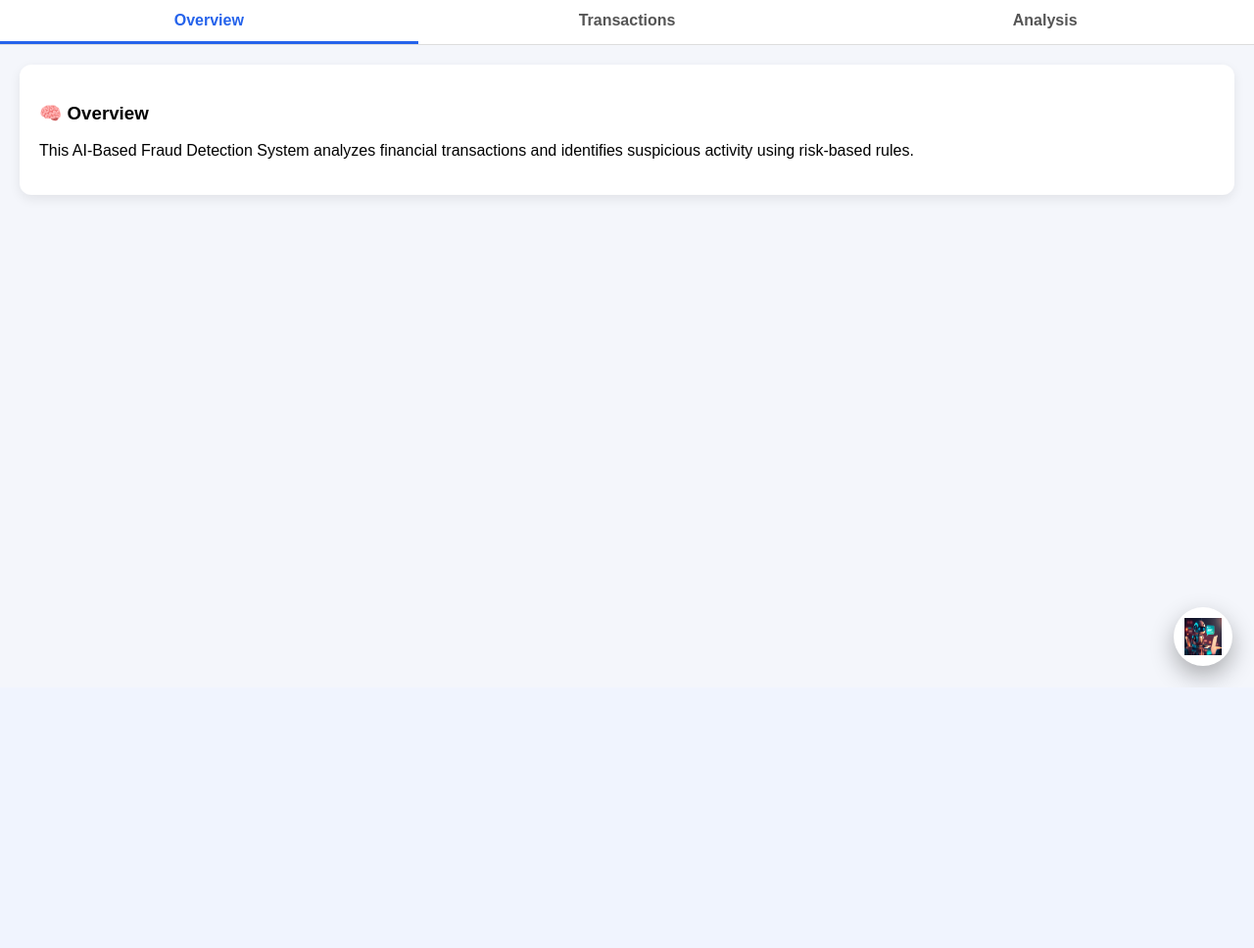
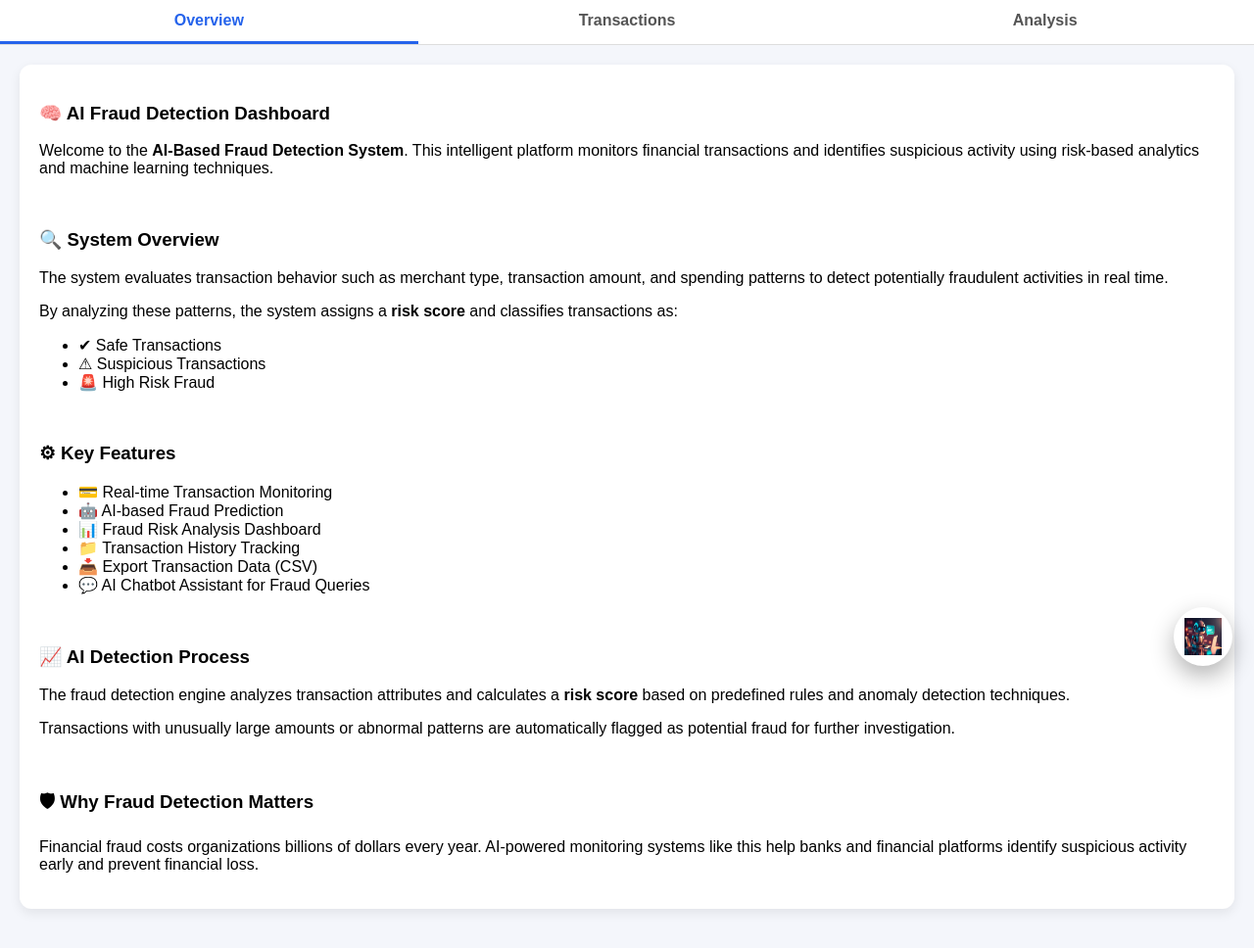
Before and after one commit to gayathrichowdary-a/ai-detection, a Flask app: page /dashboard in a window 1280 px wide. Shown: the part 98-1066 px from the top of the page at 98% size. Before the commit the page ends 799 px from the top, so only its background shows below. Run offline with Flask 3, Linux system fonts and the light colour scheme.

```diff
--- a/templates/dashboard.html
+++ b/templates/dashboard.html
@@ -139,11 +139,71 @@ button {
 
 <!-- OVERVIEW -->
 <div id="overview" class="card">
-    <h3>🧠 Overview</h3>
-    <p>
-        This AI-Based Fraud Detection System analyzes financial transactions
-        and identifies suspicious activity using risk-based rules.
-    </p>
+
+<h3>🧠 AI Fraud Detection Dashboard</h3>
+
+<p>
+Welcome to the <b>AI-Based Fraud Detection System</b>.
+This intelligent platform monitors financial transactions and identifies suspicious activity using
+risk-based analytics and machine learning techniques.
+</p>
+
+<br>
+
+<h3>🔍 System Overview</h3>
+
+<p>
+The system evaluates transaction behavior such as merchant type, transaction amount,
+and spending patterns to detect potentially fraudulent activities in real time.
+</p>
+
+<p>
+By analyzing these patterns, the system assigns a <b>risk score</b> and classifies transactions as:
+</p>
+
+<ul>
+<li>✔ Safe Transactions</li>
+<li>⚠ Suspicious Transactions</li>
+<li>🚨 High Risk Fraud</li>
+</ul>
+
+<br>
+
+<h3>⚙ Key Features</h3>
+
+<ul>
+<li>💳 Real-time Transaction Monitoring</li>
+<li>🤖 AI-based Fraud Prediction</li>
+<li>📊 Fraud Risk Analysis Dashboard</li>
+<li>📁 Transaction History Tracking</li>
+<li>📥 Export Transaction Data (CSV)</li>
+<li>💬 AI Chatbot Assistant for Fraud Queries</li>
+</ul>
+
+<br>
+
+<h3>📈 AI Detection Process</h3>
+
+<p>
+The fraud detection engine analyzes transaction attributes and calculates a
+<b>risk score</b> based on predefined rules and anomaly detection techniques.
+</p>
+
+<p>
+Transactions with unusually large amounts or abnormal patterns are automatically
+flagged as potential fraud for further investigation.
+</p>
+
+<br>
+
+<h3>🛡 Why Fraud Detection Matters</h3>
+
+<p>
+Financial fraud costs organizations billions of dollars every year.
+AI-powered monitoring systems like this help banks and financial platforms
+identify suspicious activity early and prevent financial loss.
+</p>
+
 </div>
 
 <!-- TRANSACTIONS -->
```
